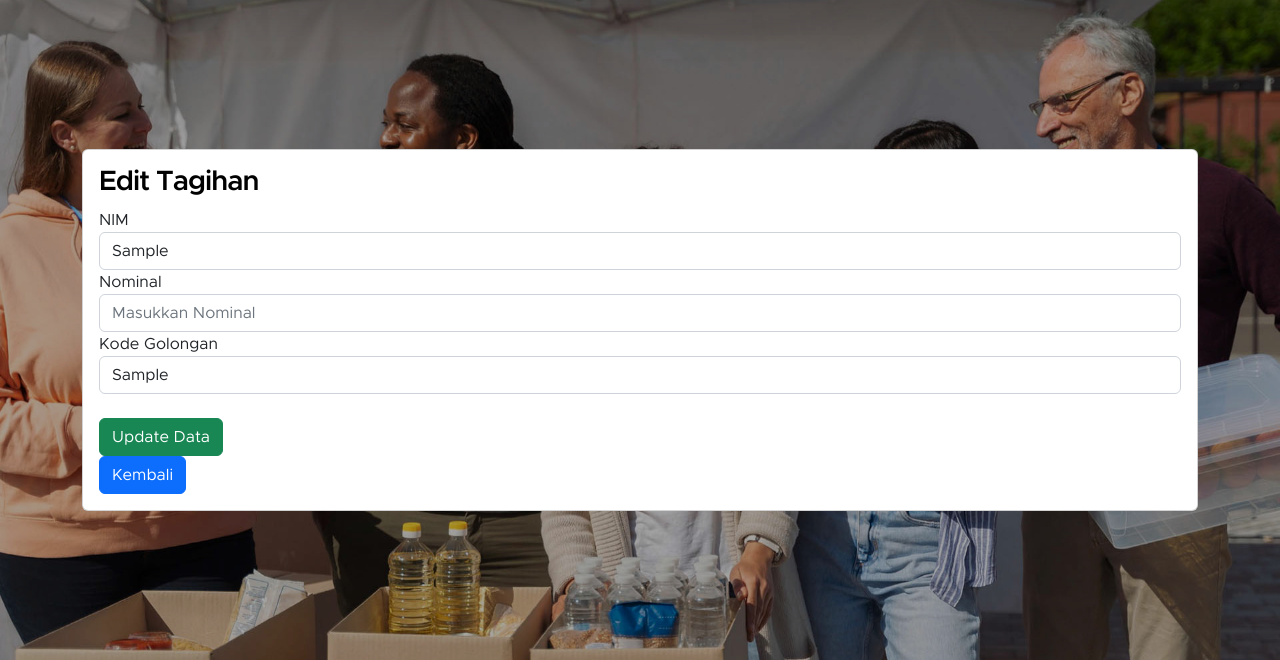
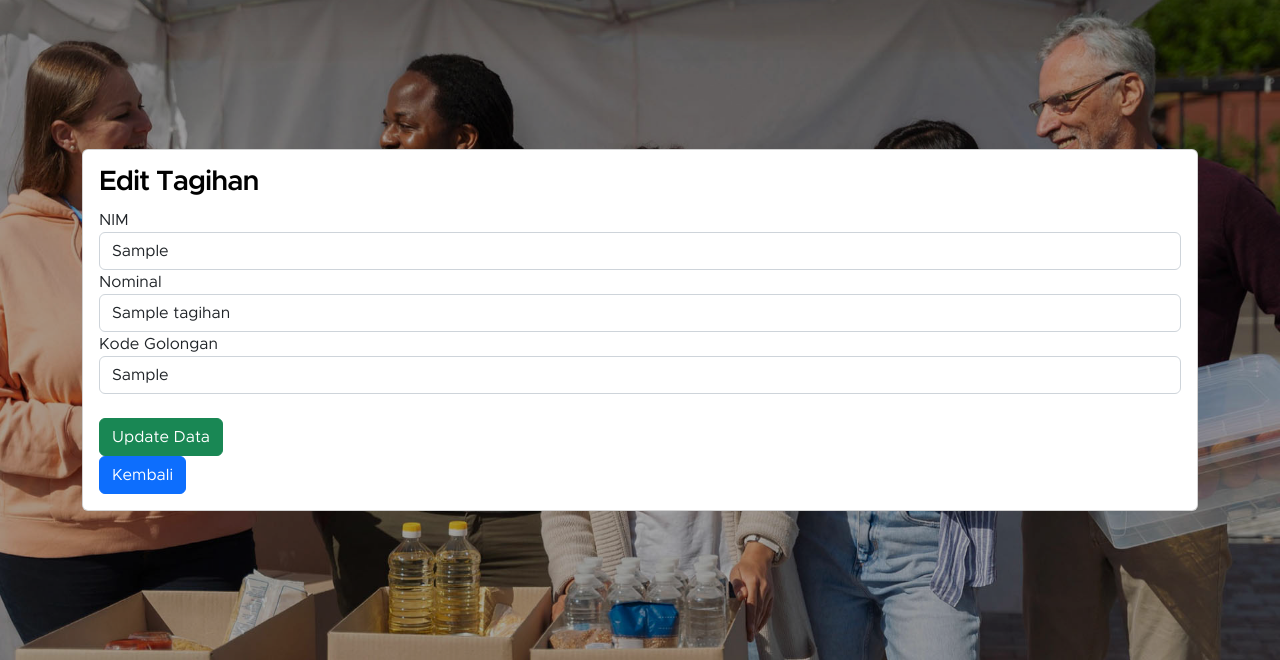
Before and after one commit to farisfaikar/website-keuangan, a PHP site: the page made by src/tagihan/edit_tagihan.php in a window 1280 px wide. Shown: the part 91-751 px from the top of the page. Run offline with PHP 8.4, Linux system fonts and the light colour scheme; tables that the repository leaves empty or names only in its code hold one stand-in row (values such as "Sample post").

Commit message:
edit_tagihan akhirnya bener juga :v

```diff
--- a/src/tagihan/edit_tagihan.php
+++ b/src/tagihan/edit_tagihan.php
@@ -111,22 +111,22 @@ https://templatemo.com/tm-581-kind-heart-charity
                 <div class="col-lg-12">
                     <div class="card">
                         <div class="card-body">
-                            <form action="create_tagihan.php" method="post" name="form1">
+                            <form action="edit_tagihan.php" method="post" name="form1">
                                 <h4>Edit Tagihan</h4>
                                 <div class="form-group">
-                                    <label for="inputNim">NIM</label>
+                                    <label>NIM</label>
                                     <input type="text" class="form-control" placeholder="Masukkan NIM" name="nim" value="<?php echo $nim; ?>">
                                 </div>
                                 <div class="form-group">
-                                    <label for="inputNominal">Nominal</label>
-                                    <input type="number" class="form-control" placeholder="Masukkan Nominal" name="nominal" value="<?php echo $nominal; ?>">
+                                    <label>Nominal</label>
+                                    <input type="text" class="form-control" placeholder="Masukkan Nominal" name="nominal" value="<?php echo $nominal; ?>">
                                 </div>
                                 <div class="form-group">
-                                    <label for="inputKodeGolongan">Kode Golongan</label>
+                                    <label>Kode Golongan</label>
                                     <input type="text" class="form-control" placeholder="Masukkan Kode Golongan" name="kode_golongan" value="<?php echo $kode_golongan; ?>">
                                 </div>
                                 <br>
-                                <input class="btn btn-success" type="submit" name="Submit" value="Update Data">
+                                <input class="btn btn-success" type="submit" name="update" value="Update Data">
                                 <br>
                                 <a href="../../tagihan.php" class="btn btn-primary" tabindex="-1" role="button" aria-disabled="true">Kembali</a>
                             </form>
```
